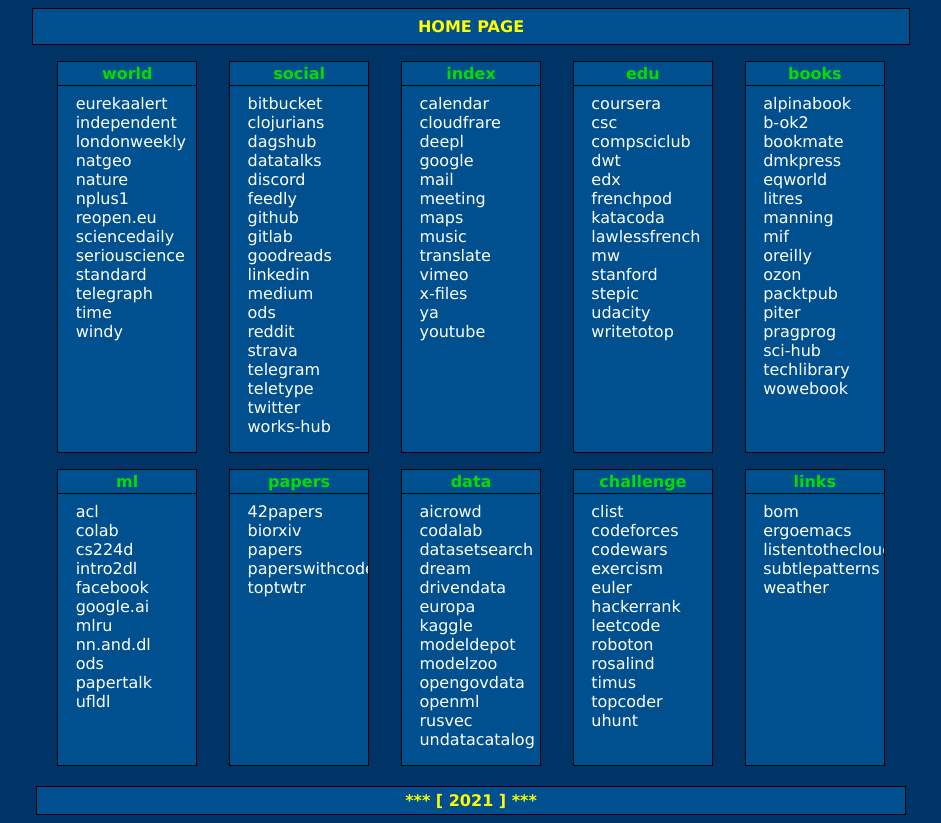
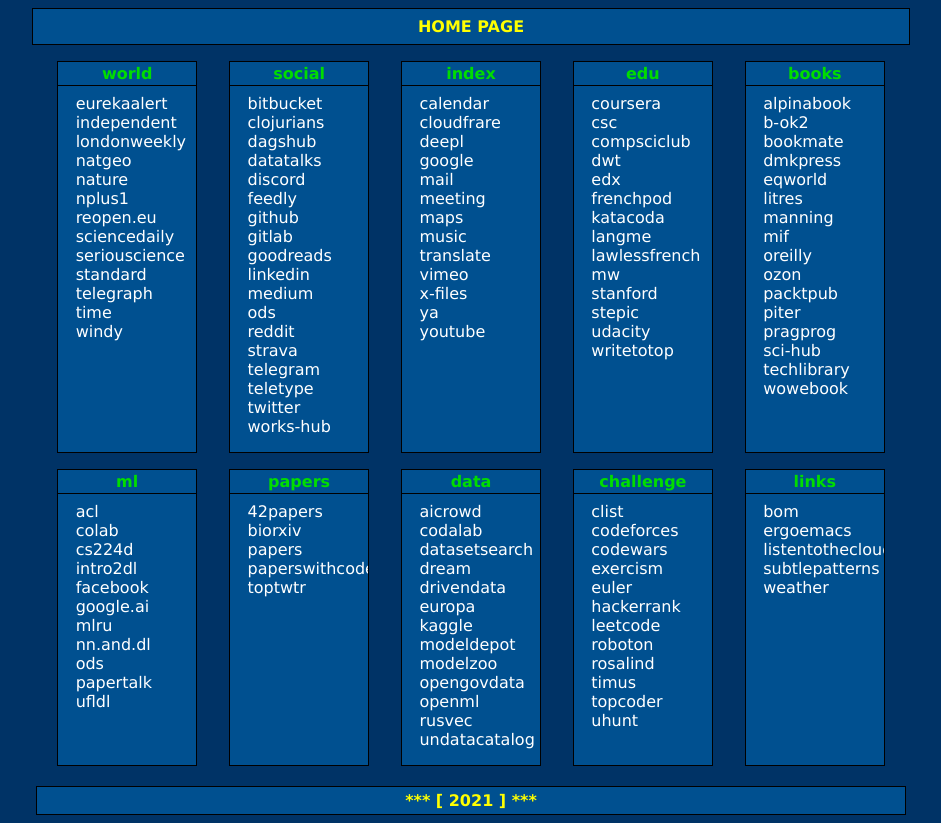
Before and after one commit to yantonov/homepage, a plain HTML site: page index.html in a window 1280 px wide. Shown: the whole page, without its empty margins (169-1110 px from the left). Drawn offline with Linux system fonts and the light colour scheme.

Commit message:
add langme

```diff
--- a/index.html
+++ b/index.html
@@ -86,6 +86,7 @@
               <a href="https://www.edx.org/" title="edx">edx</a>
               <a href="https://www.frenchpod101.com/" title="frenchpod">frenchpod</a>
               <a href="https://www.katacoda.com/" title="katacoda">katacoda</a>
+              <a href="https://langme.ru/" title="langme">langme</a>
               <a href="https://www.lawlessfrench.com/" title="lawlessfrench">lawlessfrench</a>
               <a href="https://www.merriam-webster.com" title="merriam-webster">mw</a>
               <a href="https://online.stanford.edu" title="stanford">stanford</a>
```
